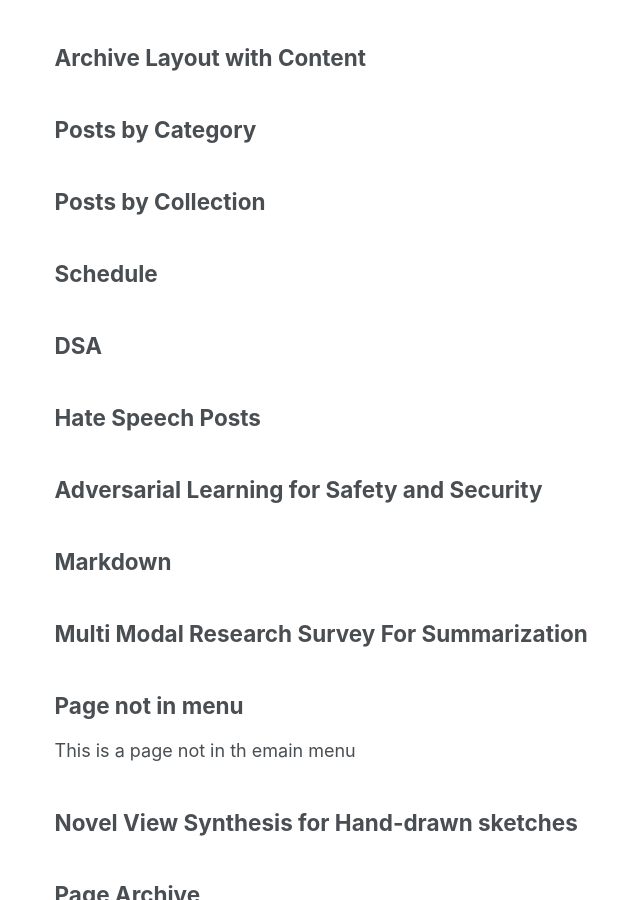
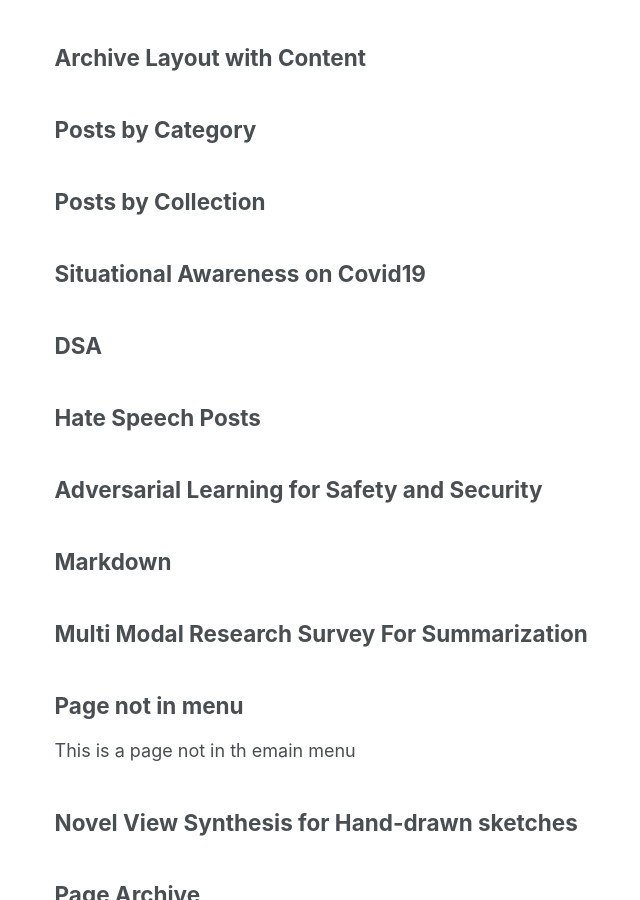
Before and after one commit to ashwinpathak20/ashwinpathak20.github.io, a Jekyll site: the page built from _pages/page-archive.html, in a window 1280 px wide and 900 px high, scrolled down 570 px. Shown: the whole window, without its empty margins (227-867 px from the left). Built offline with Jekyll 4.4.1, drawn with Linux system fonts in a browser that asks for light colours.

Commit message:
Adding covid 19 test page

```diff
--- a/_pages/covid19.html
+++ b/_pages/covid19.html
@@ -1,6 +1,10 @@
 ---
 layout: vertical
-title: Schedule
+permalink: /covid19/
+title: "Situational Awareness on Covid19"
+author_profile: true
+redirect_from:
+  - /wordpress/covid19/
 ---
 <p>Note that while the schedule follows the organization in Szeliski's book, <b>deep learning</b> topics will be integrated throughout the course, having profoundly influenced the state of the art across all of computer vision.</p>
 <!--table border="1"-->
```
